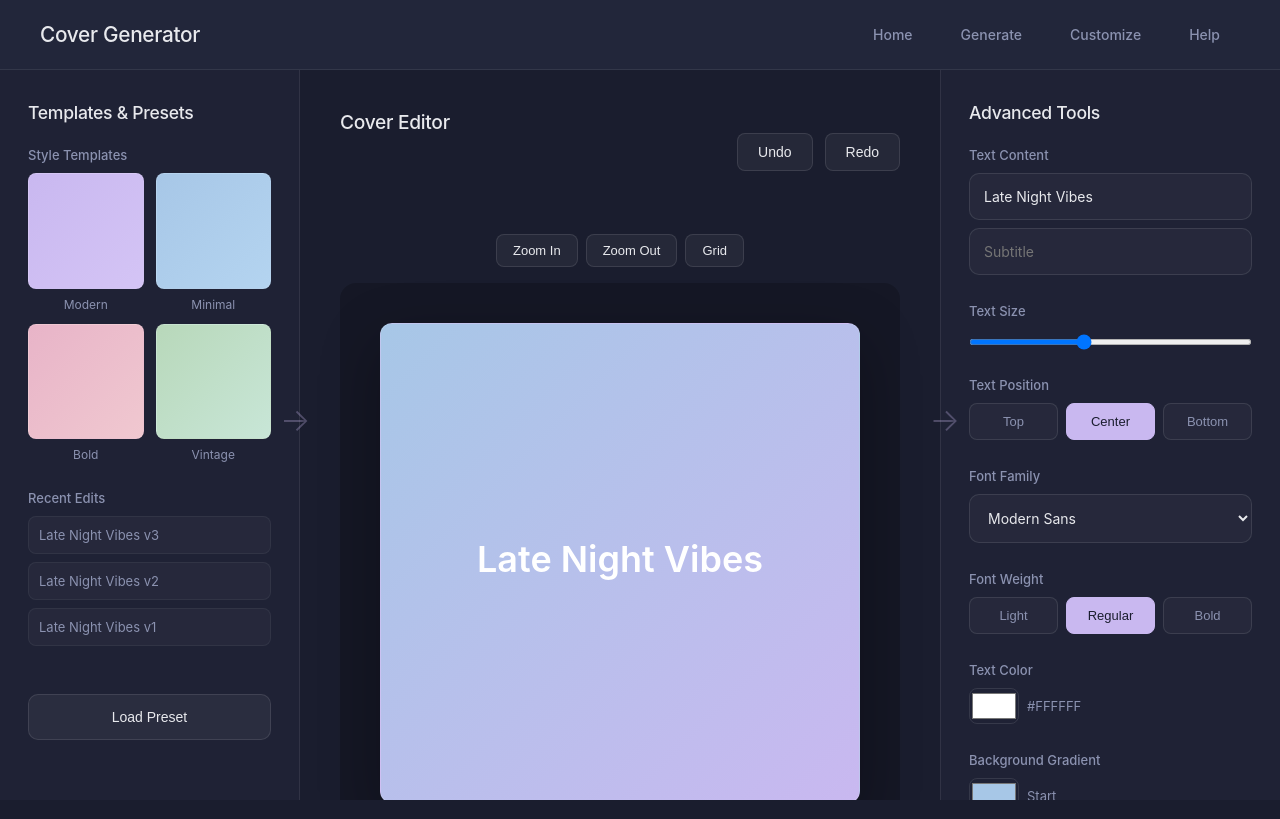
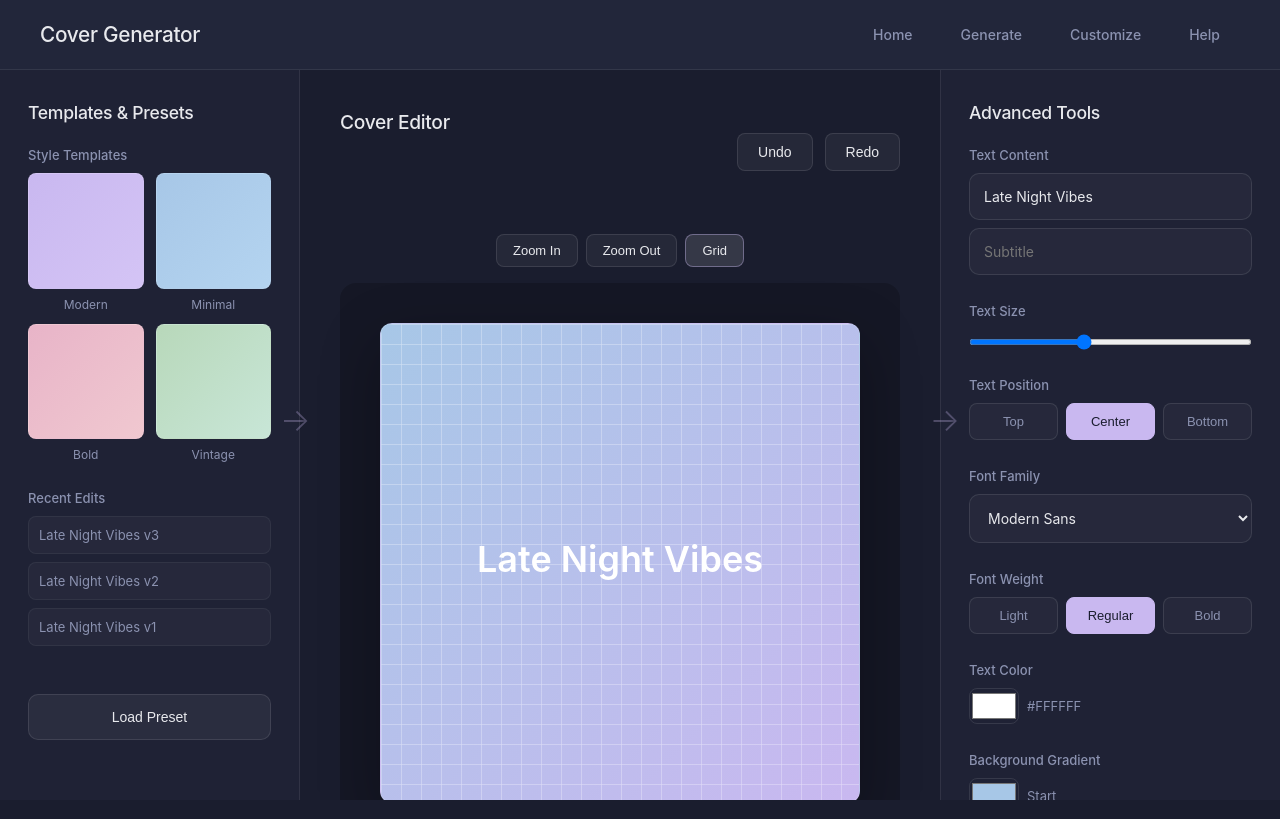
Before and after one commit to pauline-rosales/album_generator_project, a website: page Frontend/customize.html in a window 1280 px wide. Both pictures are taken after a click on the button "Grid". Drawn offline with Linux system fonts and the light colour scheme.

Commit message:
added more to style.css and then added functionality to zoom in/ zoom out buttons and added a grid to the cover

```diff
--- a/Frontend/assets/styles.css
+++ b/Frontend/assets/styles.css
@@ -203,3 +203,36 @@ body{
   pointer-events:auto;
   transform:translateY(0);
 }
+
+/* --- Customize zoom + grid --- */
+
+/* Make the canvas a positioned container so we can overlay the grid */
+.cover-canvas {
+  position: relative;
+}
+
+/* Ensure the text/content stays above the grid overlay */
+.canvas-content {
+  position: relative;
+  z-index: 1;
+}
+
+/* Grid overlay that sits on top of the cover */
+.canvas-grid-overlay {
+  position: absolute;
+  inset: 0;
+  border-radius: inherit;
+  pointer-events: none;
+  background-image:
+    linear-gradient(to right, rgba(255,255,255,0.55) 1px, transparent 1px),
+    linear-gradient(to bottom, rgba(255,255,255,0.55) 1px, transparent 1px);
+  background-size: 20px 20px;
+  opacity: 0.5; /* stronger overall */
+}
+
+
+/* Optional: pressed state for the Grid button */
+.tool-btn.grid-active {
+  background: rgba(255,255,255,0.12);
+  border-color: rgba(201,184,240,0.4);
+}
--- a/Frontend/customize.html
+++ b/Frontend/customize.html
@@ -8,7 +8,7 @@
   <!-- Shared styles for the site -->
   <link rel="stylesheet" href="/assets/styles.css"/>
 
-  <!-- Page-specific styles (your original CSS) -->
+  <!-- Page-specific styles (kept for now so it matches what you already had) -->
   <style>
     * {
       margin: 0;
@@ -718,7 +718,7 @@
   <!-- Shared app logic (nav highlight, etc.) -->
   <script src="/assets/app.js"></script>
 
-  <!-- Page-specific logic: load selected cover + controls + undo/redo -->
+  <!-- Page-specific logic: load selected cover + controls + undo/redo + zoom/grid -->
   <script>
     document.addEventListener("DOMContentLoaded", () => {
       const canvas       = document.getElementById("customCanvas");
@@ -750,6 +750,65 @@
 
       const undoBtn      = document.getElementById("undoBtn");
       const redoBtn      = document.getElementById("redoBtn");
+
+      // --- ZOOM + GRID BUTTONS ---
+
+      const toolButtons = Array.from(document.querySelectorAll(".tool-btn"));
+      const zoomInBtn   = toolButtons.find(btn => btn.textContent.toLowerCase().includes("zoom in"));
+      const zoomOutBtn  = toolButtons.find(btn => btn.textContent.toLowerCase().includes("zoom out"));
+      const gridBtn     = toolButtons.find(btn => btn.textContent.toLowerCase().includes("grid"));
+
+      let zoomLevel = 1;
+      const ZOOM_STEP = 0.1;
+      const ZOOM_MIN  = 0.6;
+      const ZOOM_MAX  = 1.8;
+
+      //able to zoom in/out
+      function applyZoom() {
+      canvas.style.transform = `scale(${zoomLevel})`;
+      canvas.style.transformOrigin = "center center";
+    }
+
+
+      let gridOn = false;
+      let gridOverlay = null;
+
+      function ensureGridOverlay() {
+        if (!gridOverlay) {
+          gridOverlay = document.createElement("div");
+          gridOverlay.className = "canvas-grid-overlay";
+          canvas.appendChild(gridOverlay);
+        }
+        return gridOverlay;
+      }
+
+      if (zoomInBtn) {
+        zoomInBtn.addEventListener("click", () => {
+          zoomLevel = Math.min(ZOOM_MAX, zoomLevel + ZOOM_STEP);
+          applyZoom();
+        });
+      }
+
+      if (zoomOutBtn) {
+        zoomOutBtn.addEventListener("click", () => {
+          zoomLevel = Math.max(ZOOM_MIN, zoomLevel - ZOOM_STEP);
+          applyZoom();
+        });
+      }
+
+      if (gridBtn) {
+        gridBtn.addEventListener("click", () => {
+          gridOn = !gridOn;
+          const overlay = ensureGridOverlay();
+          overlay.style.display = gridOn ? "block" : "none";
+
+          if (gridOn) {
+            gridBtn.classList.add("grid-active");
+          } else {
+            gridBtn.classList.remove("grid-active");
+          }
+        });
+      }
 
       // --- HISTORY & ORIGINAL STATE ---
 
@@ -1111,6 +1170,15 @@
         updateGradient();
         applyFromControls();
 
+        // also reset zoom + grid
+        zoomLevel = 1;
+        applyZoom();
+        if (gridOverlay) {
+          gridOverlay.style.display = "none";
+        }
+        gridOn = false;
+        if (gridBtn) gridBtn.classList.remove("grid-active");
+
         pushStateToHistory();
       });
 
```
